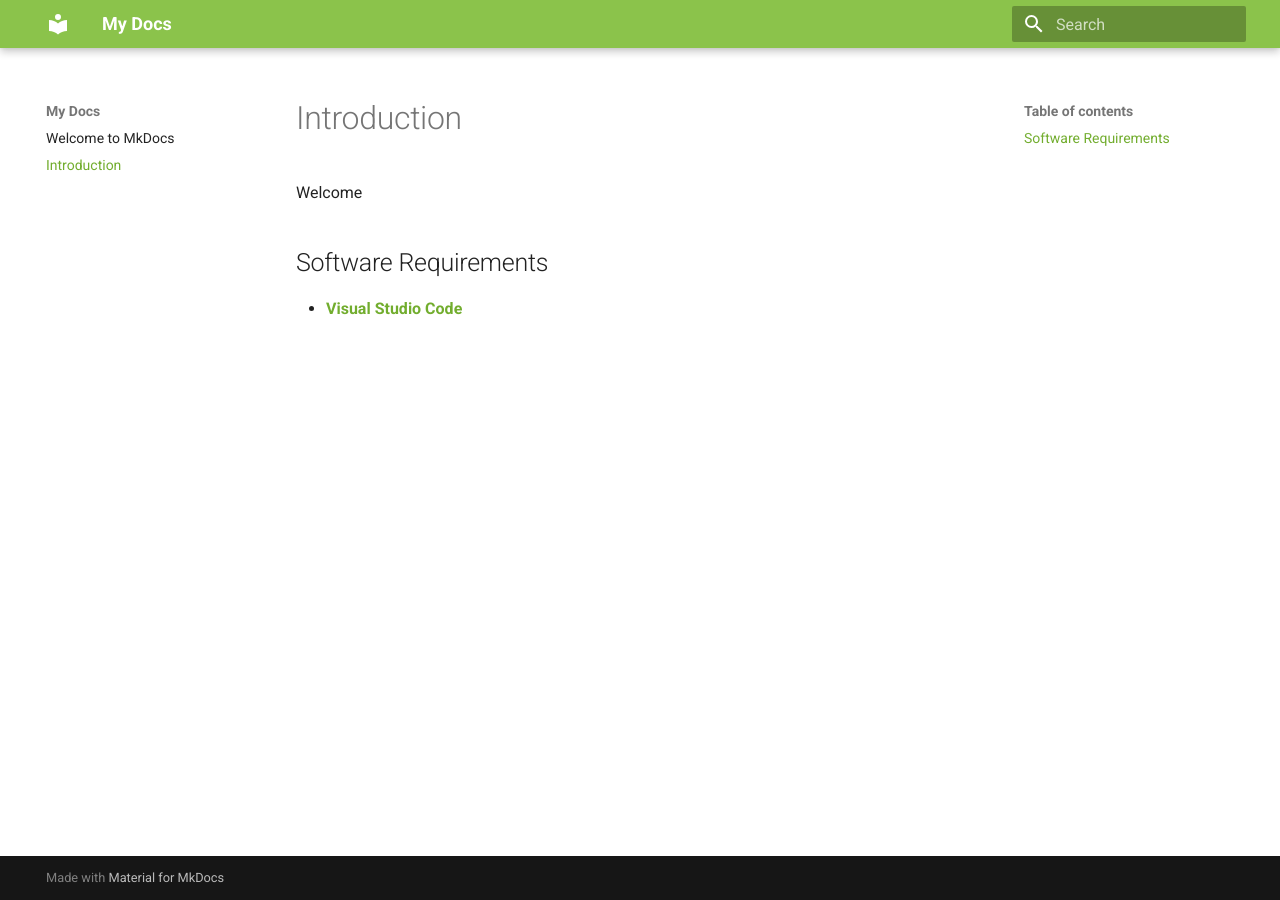
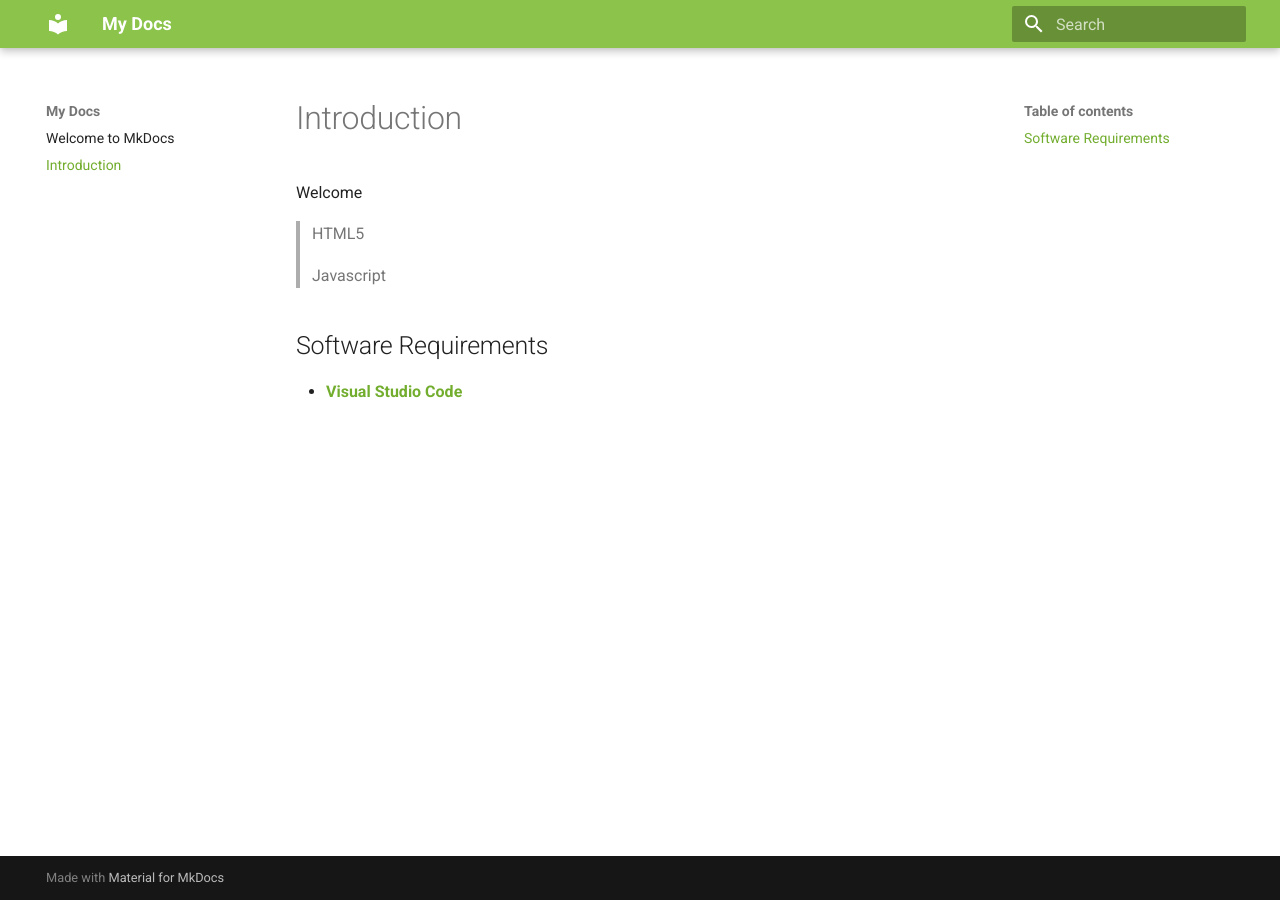
Before and after one commit to mnkhee/user-docs-project, an MkDocs documentation site: the page built from docs/introduction.md, in a window 1280 px wide. Built offline with MkDocs 1.6.1 and Material for MkDocs 9.7.7, drawn with Linux system fonts in a browser that asks for light colours.

```diff
--- a/docs/introduction.md
+++ b/docs/introduction.md
@@ -2,6 +2,10 @@
 
 Welcome
 
+> HTML5
+>
+> Javascript
+
 ## Software Requirements
 
 - [**Visual Studio Code**](https://code.visualstudio.com/download)
```
